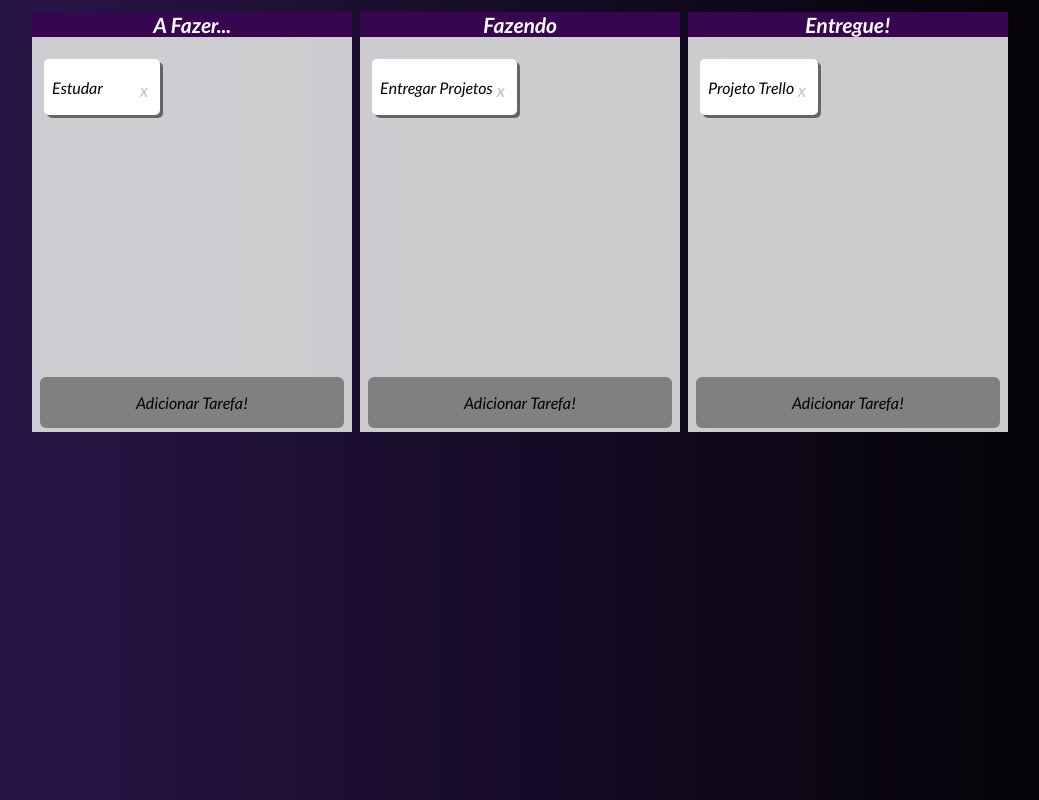
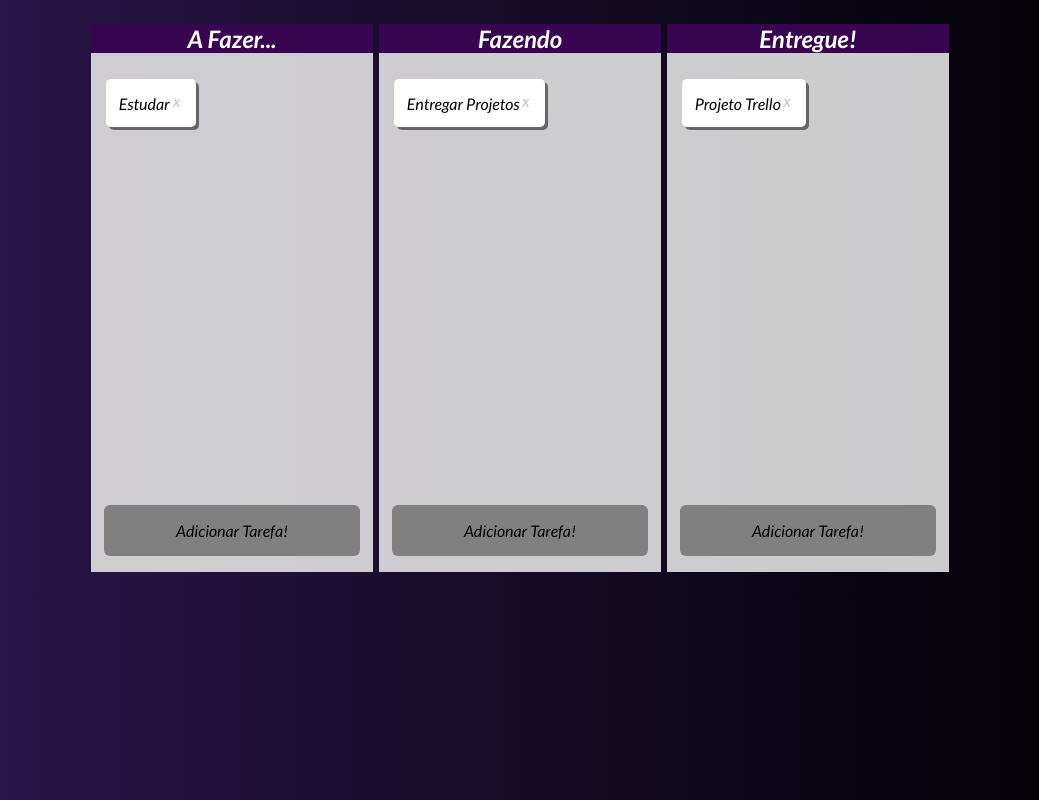
Before and after one commit to LucasCalabria7/project-myTrello, a plain HTML site: page index.html in a window 1280 px wide. Shown: the whole page, without its empty margins (120-1159 px from the left). Drawn offline with Linux system fonts and the light colour scheme; a web font is replaced by a local one.

Commit message:
Commit for first push

```diff
--- a/index.html
+++ b/index.html
@@ -9,7 +9,7 @@
     <link rel="stylesheet" type="text/css" href="stylesheet.css" media="screen" />
 </head>
 <body>
-    <div class="board">
+    <section class="board">
         <h3>A Fazer...</h3>
         <ul id="todo" ondrop="drop(event, this.id)" ondragover="over(event)">
             <li id="studyId" draggable="true" ondragstart="drag(event)">
@@ -17,12 +17,12 @@
                 <p class="remove" onclick="removeCard(this)">x</p>
             </li>
         </ul>
-    <div class="add-card" onclick="addCard(this)">
+    <section class="add-card" onclick="addCard(this)">
         <p>Adicionar Tarefa!</p>
-    </div>
-    </div>
+    </section>
+    </section>
 
-    <div class="board">
+    <section class="board">
         <h3>Fazendo</h3>
         <ul id="doing" ondrop="drop(event, this.id)" ondragover="over(event)">
             <li id="makingId" draggable="true" ondragstart="drag(event)">
@@ -30,12 +30,12 @@
                 <p class="remove" onclick="removeCard(this)">x</p>
             </li>
         </ul>
-    <div class="add-card" onclick="addCard(this)">
+    <section class="add-card" onclick="addCard(this)">
         <p>Adicionar Tarefa!</p>
-    </div>
-    </div>
+    </section>
+    </section>
 
-    <div class="board">
+    <section class="board">
         <h3>Entregue!</h3>
         <ul id="done" ondrop="drop(event, this.id)" ondragover="over(event)">
             <li id="doneId" draggable="true" ondragstart="drag(event)">
@@ -43,9 +43,9 @@
                 <p class="remove" onclick="removeCard(this)">x</p>
             </li>
         </ul>
-    <div class="add-card" onclick="addCard(this)">
+    <section class="add-card" onclick="addCard(this)">
         <p>Adicionar Tarefa!</p>
-    </div>
-    </div>
+    </section>
+    </section>
     </body>
 </html>
--- a/script.js
+++ b/script.js
@@ -15,7 +15,6 @@ function drop(event, id) {
   event.dataTransfer.clearData();
 }
 
-
 function addCard(elemento) {
   const UlId = elemento.previousElementSibling.id;
   const texto = prompt("Qual é a tarefa?");
--- a/stylesheet.css
+++ b/stylesheet.css
@@ -14,8 +14,8 @@ body {
 
 .board {
         background-color: rgba(225, 225, 225, 0.9);
-        width: 320px;
-        margin: 4px;
+        width: 22vw;
+        margin: 2vh 0.25vw;
         display: flex;
         flex-direction: column;
 }
@@ -23,14 +23,14 @@ body {
 h3 {
         background-color: rgb(56, 5, 80);
         color: white;
-        margin: 0px;
+        margin: 0;
         text-align: center;
-        font-size: 21px;
+        font-size: 3vh;
 }
 
 .add-card {
         background-color: gray;
-        margin: 4px 8px;
+        margin: 2vh 1vw;
         border-radius: 6px;
         text-align: center;
 }
@@ -40,14 +40,15 @@ h3 {
 }
 
 .add-card p {
-        font-size: 16px;
-        padding: 0 12px;
+        font-size: 1vh 1vw;
+        padding: 0 1vw;
         font-weight: 100;
 }
 
 ul {
         list-style-type: none;
-        min-height: 300px;
+        min-height: 50vh;
+        min-width: none;
         padding: 2px;
         display: flex;
         flex-wrap: wrap;
@@ -58,12 +59,12 @@ li {
         background-color: white;
         box-shadow: 3px 3px rgba(0, 0, 0, 0.5);
         border-radius: 5px;
-        min-width: 100px;
-        height: 40px;
+        min-width: 5vw;
+        height: 4vh;
         display: flex;
         justify-content: space-between;
-        margin: 4px 10px;
-        padding: 8px;
+        margin: 1vh 1vw;
+        padding: 1vh 1vw;
         display: flex;
         align-items: center;
 }
@@ -73,11 +74,11 @@ li:hover {
 }
 
 .remove {
-        width: 16px;
-        height: 16px;
+        width: 1vw;
+        height: 3vh;
         border-radius: 50%;
         text-align: center;
-        font-size: 18px;
+        font-size: 2vh 2vw;
         color: #c3c3c3;
 }
 
```
